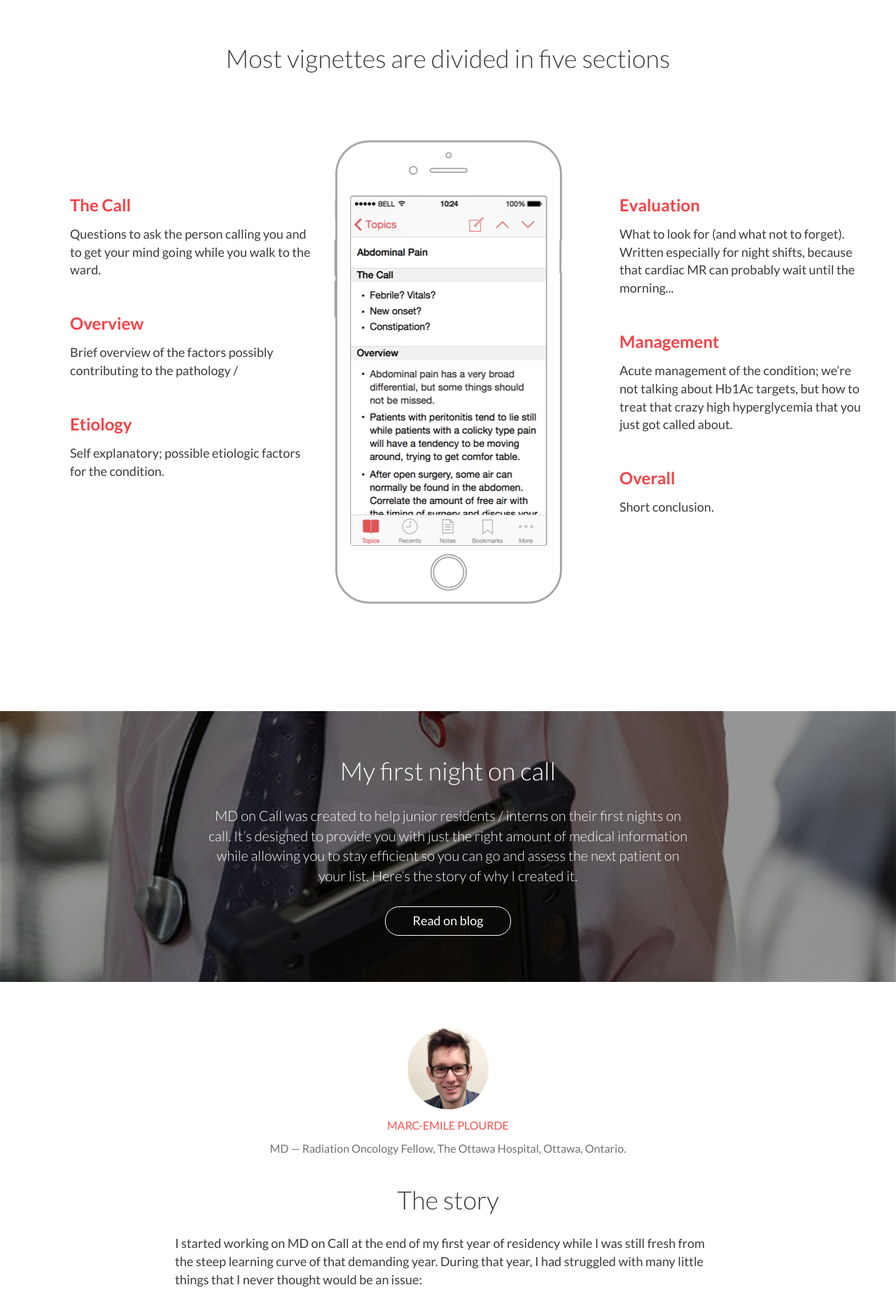
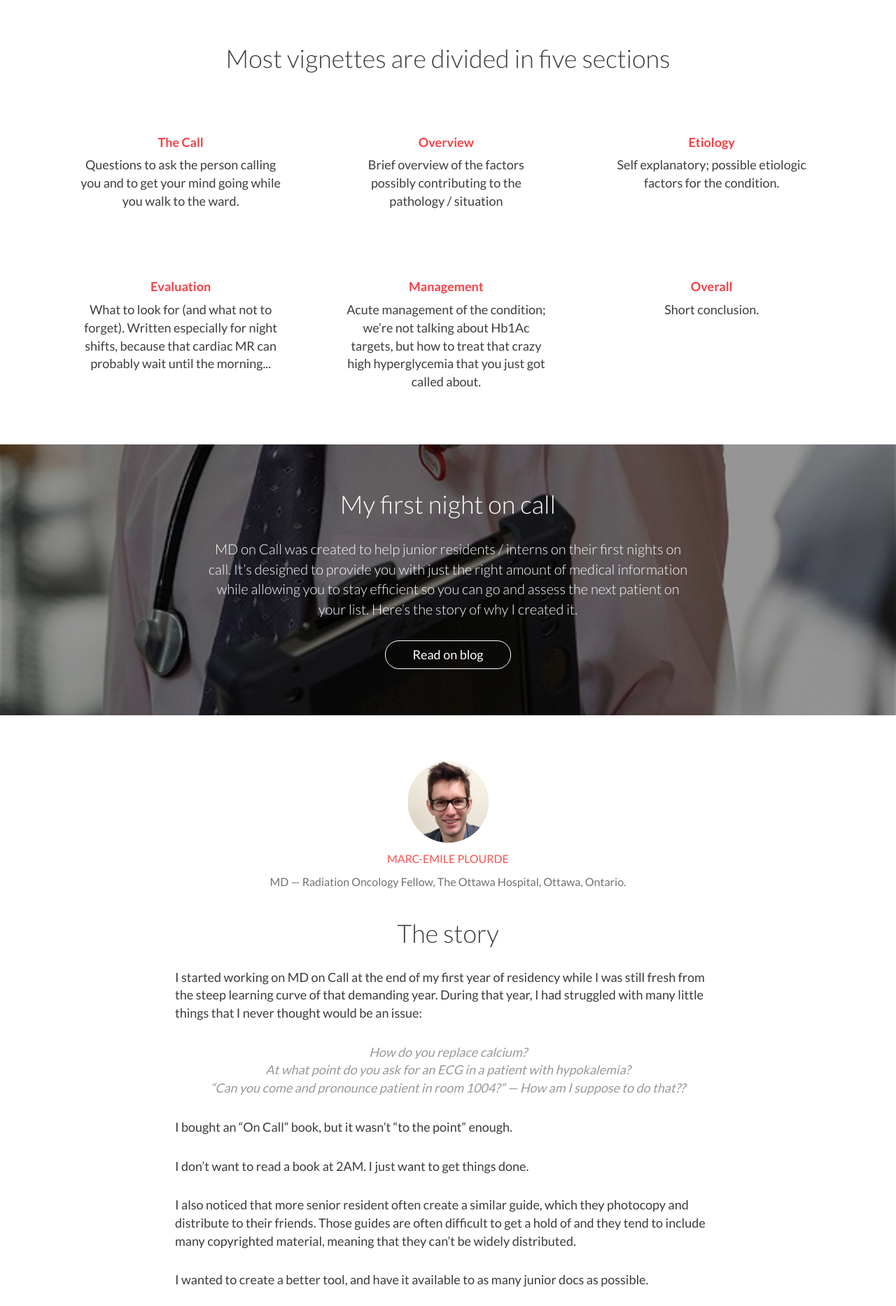
Before and after one commit to Messil/messil.github.io, a Jekyll site: the page built from promo.html, in a window 1280 px wide. Shown: the part 3460-5326 px from the top of the page at 70% size. Built offline with Jekyll 4.4.1, drawn with Linux system fonts in a browser that asks for light colours.

Commit message:
new five section blog

```diff
--- a/_sass/main.scss
+++ b/_sass/main.scss
@@ -760,31 +760,50 @@
         }
     }
 }
+
 .five-sections {
     padding: 66px 20px;
-    & .five-main {
-        padding-left: 80px;
-        padding-right: 30px;
-        margin-top: 96px;
-        background-image: url(../images/iphone-with-article.png);
-        background-position: 50% 0;
-        background-repeat: no-repeat;
-        min-height: 750px;
-        & > div {
-            max-width: 345px;
-            padding-top: 30px;
-            & h3 {
-                margin-top: 50px;
-                font-weight: 700;
-                color: #f94045;
-            }
-            & p {
-                margin-top: 16px;
-                font-size: 18px;
-            }
-        }
+  .text-block {
+    display:inline-block;
+    width: 33%;
+    padding: 90px 45px 0px;
+    text-align: center;
+    vertical-align: top;
+    h3 {
+      margin-top: 0px;
+      font-size: 18px;
+      color: #F94045;
+      font-weight: bold;
     }
+    p {
+      font-size: 18px;
+      font-weight: normal;
+      color: #3D3D3D;
+    }
+  }
 }
+@media(max-width:767px) {
+  .five-sections {
+    h2 {
+      font-size: 26px;
+      padding-bottom: 16px;
+      line-height: 37px;
+    }
+    .text-block {
+      display: block;
+      width: 100%;
+      min-width: 250px;
+      padding: 14px 0;
+      h3 {
+        font-size: 16px;
+      }
+      p {
+        font-size: 16px;
+      }
+    }
+  }
+}
+
 .first-night {
     padding: 66px 20px;
     background: url(../images/first-night-on-call-background.png) 50% 50% no-repeat;
@@ -892,27 +911,7 @@
     .about-us .about-images img {
         height: 285px;
     }
-    .five-sections .five-main>div {
-        max-width: 330px;
-    }
-    .five-sections {
-        padding: 32px 20px;
-        & .five-main {
-            padding: 0;
-            background-position: 360px 0;
-            min-height: 412px;
-            margin-top: 28px;
-            & > div {
-                max-width: 300px;
-                & h3 {
-                    display: none;
-                }
-                & p {
-                    margin-top: 55px;
-                }
-            }
-        }
-    }
+
     .default-footer .footer-nav li {
         padding: 0 10px;
     }
@@ -1370,15 +1369,7 @@
             }
         }
     }
-    .five-sections {
-        & .five-main {
-            padding: 0;
-            background-position: 200px 0;
-            &>div {
-                max-width: 190px;
-            }
-        }
-    }
+
     .first-night {
         padding: 32px 20px;
         & p {
--- a/promo.html
+++ b/promo.html
@@ -239,32 +239,42 @@
 </section>
 <section class="five-sections">
     <h2>Most vignettes are divided in five sections</h2>
-    <div class="five-main clearfix">
-        <div class="pull-left">
-            <h3>The Call</h3>
-            <p>Questions to ask the person calling you
-                and to get your mind going while you
-                walk to the ward.</p>
-            <h3>Overview</h3>
-            <p>Brief overview of the factors possibly
-                contributing to the pathology / </p>
-            <h3>Etiology</h3>
-            <p class="visible-lg">Self explanatory; possible etiologic
-                factors for the condition.</p>
+    <div class="clearfix container">
+        <div class="text-block">
+          <h3>The Call</h3>
+          <p>
+            Questions to ask the person calling you and to get your mind going while you walk to the ward.
+          </p>
         </div>
-        <div class="pull-right visible-lg">
-            <h3>Evaluation </h3>
-            <p>What to look for (and what not to forget).
-                Written especially for night shifts, because
-                that cardiac MR can probably wait until the
-                morning...</p>
-            <h3>Management</h3>
-            <p>Acute management of the condition; we’re
-                not talking about Hb1Ac targets, but how
-                to treat that crazy high hyperglycemia that
-                you just got called about.</p>
-            <h3>Overall</h3>
-            <p>Short conclusion.</p>
+        <div class="text-block">
+          <h3>Overview</h3>
+          <p>
+            Brief overview of the factors possibly contributing to the pathology / situation
+          </p>
+        </div>
+        <div class="text-block">
+          <h3>Etiology</h3>
+          <p>
+            Self explanatory; possible etiologic factors for the condition.
+          </p>
+        </div>
+        <div class="text-block">
+          <h3>Evaluation</h3>
+          <p>
+            What to look for (and what not to forget). Written especially for night shifts, because that cardiac MR can probably wait until the morning...
+          </p>
+        </div>
+        <div class="text-block">
+          <h3>Management</h3>
+          <p>
+            Acute management of the condition; we’re not talking about Hb1Ac targets, but how to treat that crazy high hyperglycemia that you just got called about.
+          </p>
+        </div>
+        <div class="text-block">
+          <h3>Overall</h3>
+          <p>
+            Short conclusion.
+          </p>
         </div>
     </div>
 </section>
```
